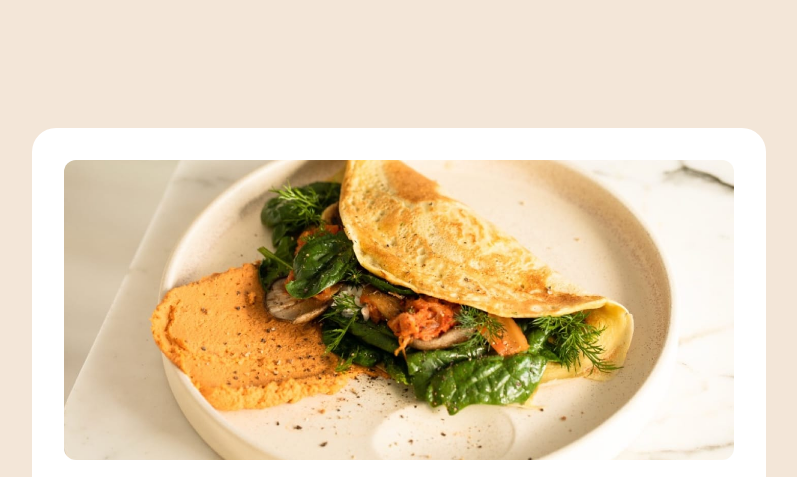
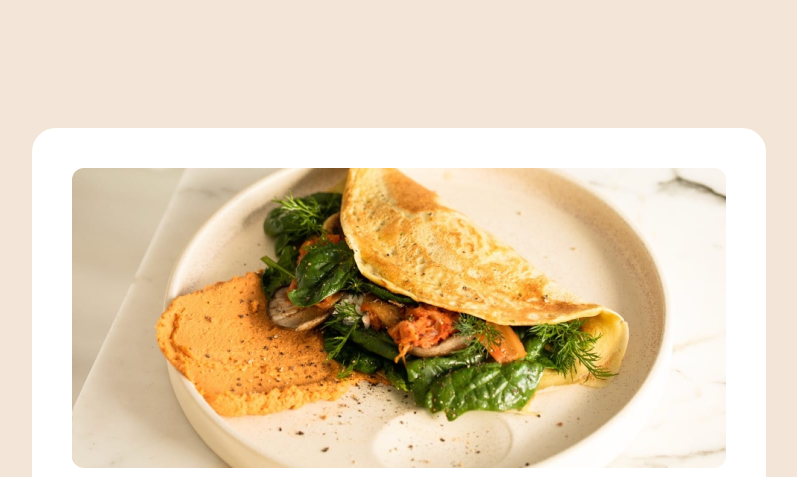
Before and after one commit to RobertVeit/frontend-mentor-recipe-page, a plain HTML site: page index.html in a window 1280 px wide. Shown: the top 477 px of the page, without its empty margins (241-1038 px from the left). Drawn offline with Linux system fonts and the light colour scheme.

Commit message:
fixed recipe card padding

```diff
--- a/index.html
+++ b/index.html
@@ -15,7 +15,7 @@
       rel="stylesheet"
     />
     <title>Simple Omelette Recipe</title>
-    <link rel="stylesheet" crossorigin href="/assets/index-DkMs6g1w.css">
+    <link rel="stylesheet" crossorigin href="/assets/index-CthTyfWY.css">
   </head>
   <body>
     <main>
```
Also changed, not shown: assets/index-CthTyfWY.css (added, +1 -0 lines), assets/index-DkMs6g1w.css (deleted, +0 -1 lines).
